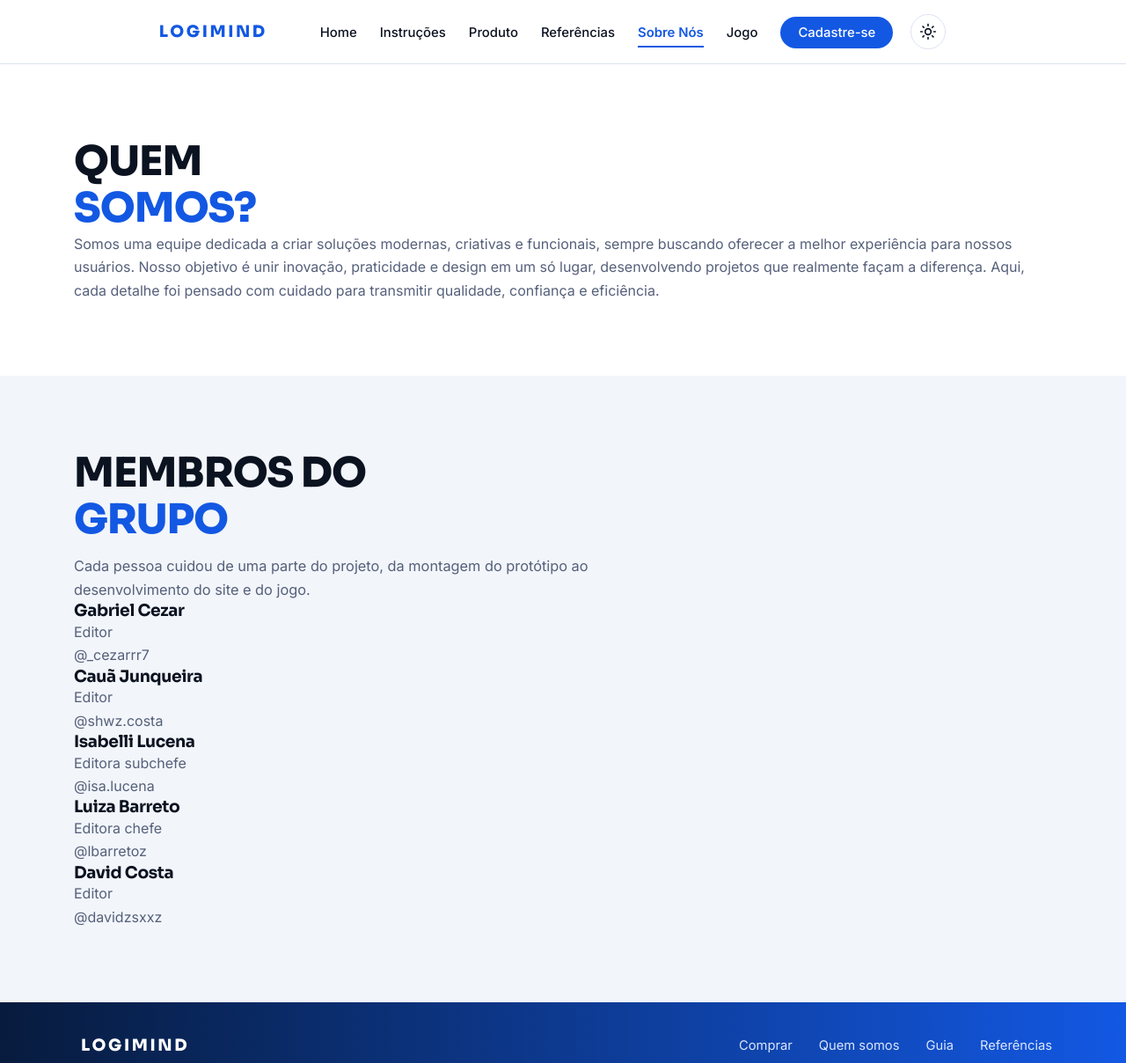
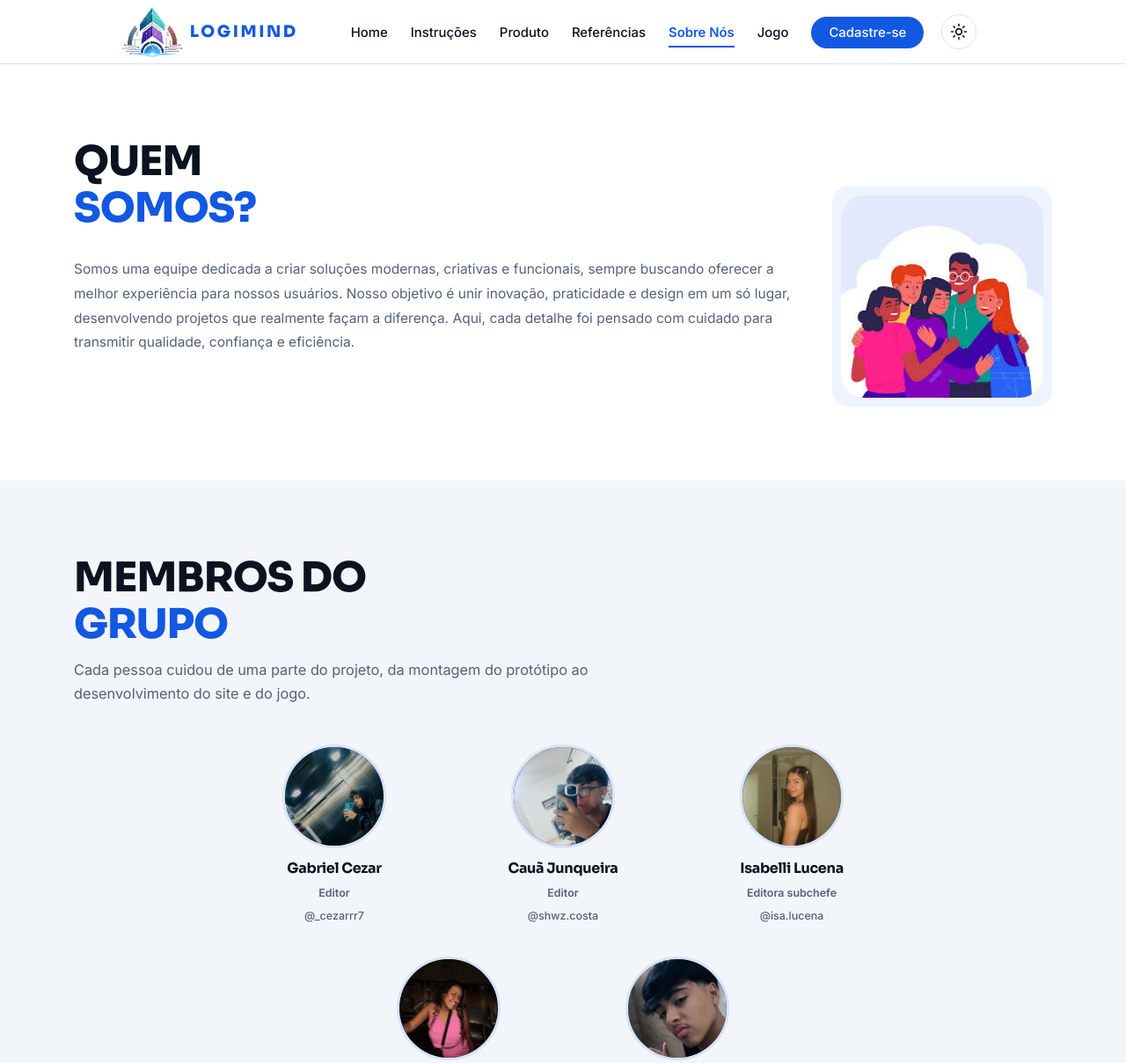
Before and after one commit to logimind-tcc/logimind, a website: page frontend/sobrenos.html in a window 1280 px wide. Shown: the top 1208 px of the page at 88% size. Drawn offline with Linux system fonts and the light colour scheme.

Commit message:
Fim página Sobre nós
Finalização da página Sobre nós adicionando as imagens dos membros, logo e imagem da equipe

```diff
--- a/frontend/sobrenos.css
+++ b/frontend/sobrenos.css
@@ -6,28 +6,37 @@
 /* ---------- PAINEL DE APRESENTAÇÃO ---------- */
 .painel-equipe {
   display: grid;
-  grid-template-columns: 1.1fr 0.9fr;
-  align-items: center;
+  /* O texto ocupa a maior parte e a ilustração fica ao lado, menor. */
+  grid-template-columns: 1fr 250px;
+  align-items: start;
   gap: 40px;
-  margin-top: 36px;
-  background-color: var(--cor-fundo-alt);
-  border-radius: var(--raio-grande);
-  padding: 34px;
+  margin-top: 28px;
 }
 
 .texto-equipe {
-  font-size: 1rem;
-  line-height: 1.75;
+  font-size: 0.97rem;
+  line-height: 1.8;
 }
 
-/* Espaço da ilustração. Fica tracejado enquanto a imagem não existir. */
+/* ---------- ILUSTRAÇÃO DA EQUIPE ---------- */
+/* Cartão claro de cantos arredondados, como no Figma. */
+.equipe-ilustracao {
+  background-color: #eef3ff;
+  border-radius: 18px;
+  padding: 10px;
+  max-width: 250px;
+  margin-left: auto;
+  /* margin-top negativo sobe o cartão em relação ao texto */
+  margin-top: -80px;
+}
+
+/* max-width no cartão trava o tamanho: sem ele, uma imagem
+   grande estica e ocupa a página inteira. */
 .equipe-ilustracao img {
   display: block;
   width: 100%;
-  max-width: 320px;
   height: auto;
-  margin: 0 auto;
-  border-radius: var(--raio);
+  border-radius: 12px;
 }
 
 /* ---------- GRADE DE MEMBROS ---------- */
@@ -55,8 +64,8 @@
    que estão no atributo data-iniciais de cada membro. */
 .membro-foto {
   position: relative;
-  width: 132px;
-  height: 132px;
+  width: 118px;
+  height: 118px;
   margin: 0 auto 14px;
   border-radius: 50%;
   overflow: hidden;
@@ -88,28 +97,29 @@
 }
 
 .membro-nome {
-  font-size: 1.02rem;
+  font-size: 1rem;
   font-weight: 700;
-  margin-bottom: 4px;
+  margin-bottom: 8px;
 }
 
 .membro-funcao {
-  font-size: 0.85rem;
+  font-size: 0.78rem;
   font-weight: 600;
   color: var(--cor-texto);
-  margin-bottom: 6px;
+  margin-bottom: 1px;
 }
 
 .membro-rede {
   display: inline-block;
-  font-size: 0.85rem;
-  font-weight: 600;
-  color: var(--cor-azul);
+  font-size: 0.78rem;
+  font-weight: 500;
+  color: var(--cor-texto);
   border-bottom: 1px solid transparent;
-  transition: border-color var(--transicao);
+  transition: color var(--transicao), border-color var(--transicao);
 }
 
 .membro-rede:hover {
+  color: var(--cor-azul);
   border-color: var(--cor-azul);
 }
 
@@ -118,7 +128,11 @@
   .painel-equipe {
     grid-template-columns: 1fr;
     gap: 26px;
-    padding: 24px;
+  }
+
+  .equipe-ilustracao {
+    margin-left: auto;
+    margin-right: auto;
   }
 
   .grade-membros {
--- a/frontend/sobrenos.html
+++ b/frontend/sobrenos.html
@@ -17,7 +17,7 @@
     />
 
     <link rel="stylesheet" href="global.css" />
-    <link rel="stylesheet" href="quemsomos.css" />
+    <link rel="stylesheet" href="sobrenos.css" />
   </head>
 
   <body>
@@ -25,7 +25,7 @@
     <header class="cabecalho">
       <div class="conteiner cabecalho-interno">
         <a class="marca" href="home.html" aria-label="LogiMind - página inicial">
-          <img class="marca-logo" src="imagens/logo.png" alt="" />
+          <img src="pecas/logo.png" alt="" />
           LOGIMIND
         </a>
 
@@ -75,6 +75,8 @@
 
     <main>
       <!-- ===================== APRESENTAÇÃO DA EQUIPE ===================== -->
+
+
       <section class="secao" aria-labelledby="titulo-quem-somos">
         <div class="conteiner">
           <h1 id="titulo-quem-somos" class="titulo-secao">
@@ -91,11 +93,9 @@
               transmitir qualidade, confiança e eficiência.
             </p>
 
-            <!-- ESPAÇO PARA A ILUSTRAÇÃO DA EQUIPE
-                 Salve a imagem como frontend/imagens/equipe.png que ela aparece aqui.
-                 Se o arquivo for .jpg, troque a extensão no src abaixo.
-                 Enquanto o arquivo não existir, fica um espaço tracejado. -->
-
+             <div class="equipe-ilustracao">
+              <img src="imagens/equipe-ilustracao.png" alt="Ilustração da equipe LogiMind" onerror="this.remove()">
+            </div>
           </div>
         </div>
       </section>
@@ -110,10 +110,6 @@
             Cada pessoa cuidou de uma parte do projeto, da montagem do protótipo
             ao desenvolvimento do site e do jogo.
           </p>
-
-           <div class="equipe-ilustracao">
-              <img src="imagens/equipe.png" alt="Ilustração da equipe LogiMind" onerror="this.remove()">
-            </div>
 
                <div class="grade-membros">
             <article class="membro">
@@ -159,12 +155,12 @@
     <footer class="rodape">
       <div class="conteiner rodape-interno">
         <a class="marca" href="home.html">
-          <img class="marca-logo" src="imagens/logo.png" alt="" />
+          <img src="pecas/logo.png" alt="" />
           LOGIMIND
         </a>
         <ul class="rodape-lista">
           <li><a href="produto.html">Comprar</a></li>
-          <li><a href="quemsomos.html">Quem somos</a></li>
+          <li><a href="sobrenos.html">Quem somos</a></li>
           <li><a href="instrucao.html">Guia</a></li>
           <li><a href="referencias.html">Referências</a></li>
         </ul>
@@ -172,7 +168,7 @@
           LogiMind - Projeto acadêmico de automação logística. Todos os direitos
           reservados.
         </p>
-      </div>/
+      </div>
     </footer>
 
     <script src="global.js"></script>
```
Also changed, not shown: frontend/home.html (+2 -2 lines), frontend/instrucao.html (+6 -6 lines), frontend/produto.html (+6 -6 lines), frontend/imagens/caua.png (added), frontend/imagens/david.png (added), frontend/imagens/gabriel.png (added), frontend/imagens/isabelli.png (added), frontend/imagens/luiza.png (added).
